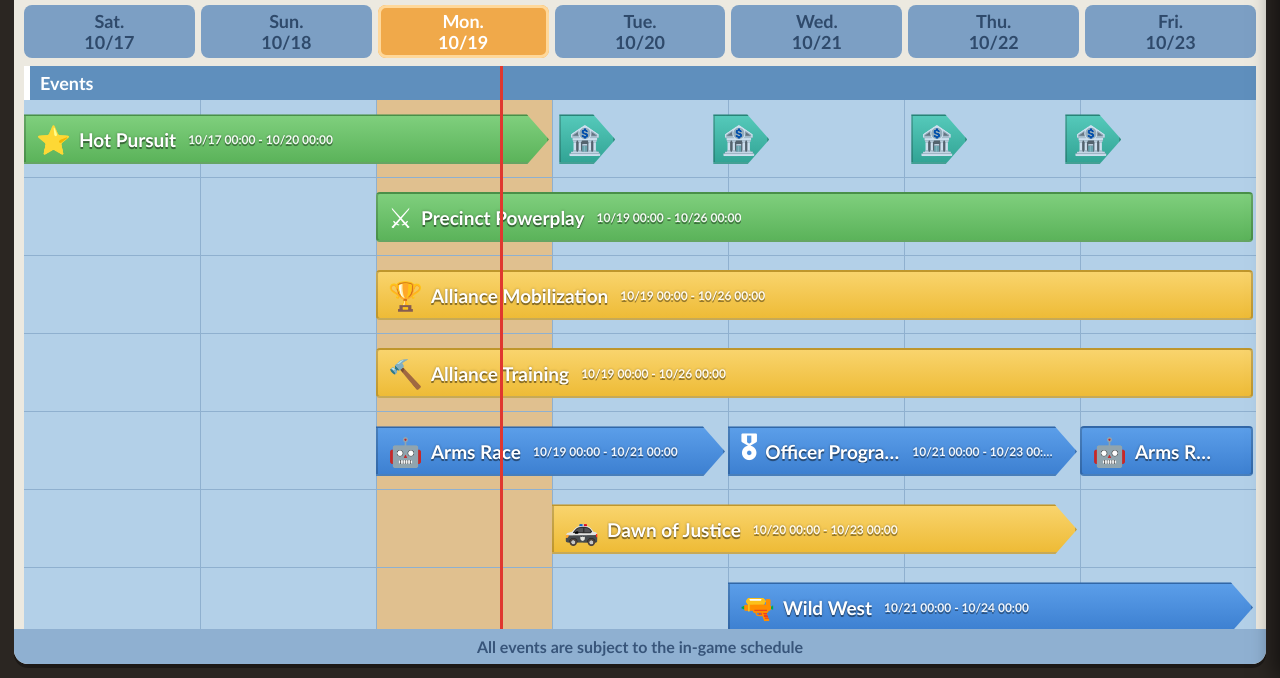
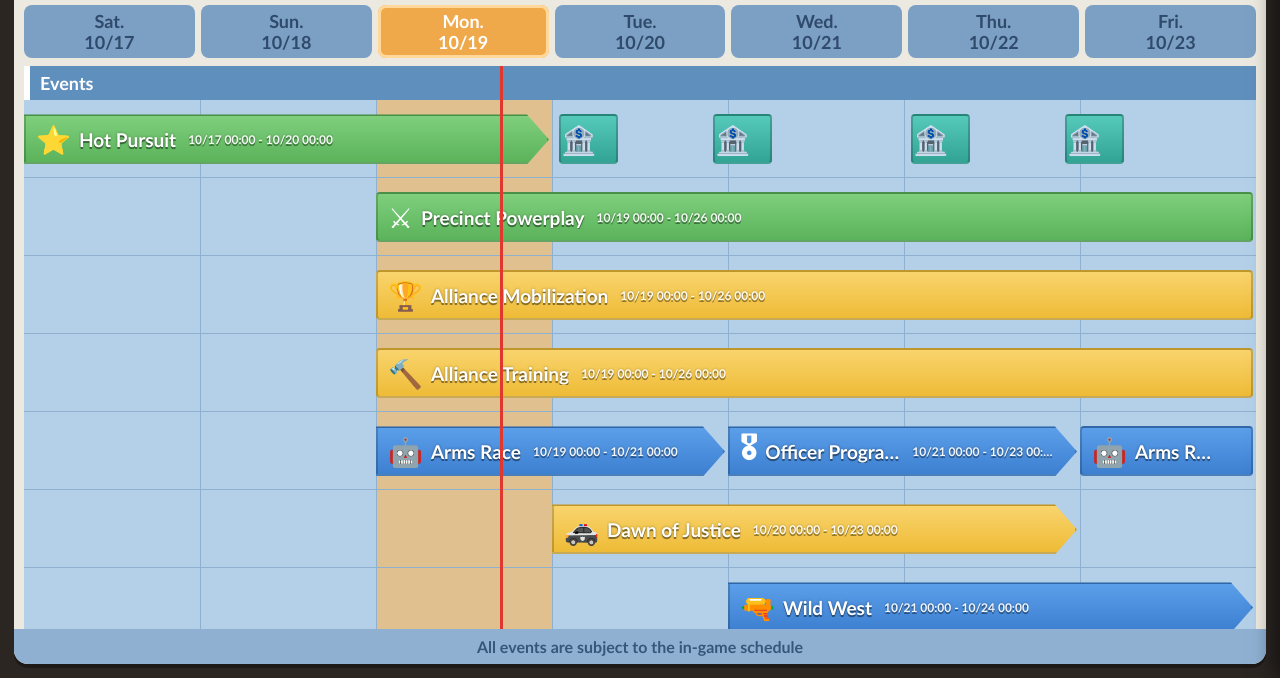
Before and after one commit to xNightWulf69/S64-Schedule, a plain HTML site: page index.html in a window 1280 px wide. Shown: the part 122-800 px from the top of the page. Drawn offline with Linux system fonts and the light colour scheme.

Commit message:
Refactor minBarPx function to use board width

```diff
--- a/index.html
+++ b/index.html
@@ -44,7 +44,8 @@ button,input,select{font:inherit}
 .bar .nm{flex:0 1 auto;min-width:0;overflow:hidden;text-overflow:ellipsis}
 .bar .tm{flex:0 100 auto;min-width:0;overflow:hidden;text-overflow:ellipsis;font-size:12px;font-weight:600;opacity:.92;margin-left:4px}
 .bar.cut-l{border-left-width:0}
-.bar.mini{padding:0 14px 0 6px}
+.bar.mini{padding:0 2px;justify-content:center;container-type:inline-size}
+.bar.mini .ic{font-size:min(28px,75cqw)}
 .c-gold{background:linear-gradient(#f9d46d,#eebb36)} .c-green{background:linear-gradient(#7fcf7d,#5bb35a)}
 .c-blue{background:linear-gradient(#5b9ee9,#3d80d1)} .c-red{background:linear-gradient(#ec756e,#cf4f48)}
 .c-purple{background:linear-gradient(#ab88e2,#8a62c6)} .c-teal{background:linear-gradient(#55c9ba,#32a495)}
@@ -147,9 +148,9 @@ function groupKey(ev){
   return base || n;
 }
 
-/* smallest bar width (px): just enough to show the emoji (the name appears if the bar is wider) */
-function minBarPx(ev){
-  return ev.icon ? 56 : 30;
+/* smallest bar width (px): one third of a day column (the name appears if the bar is wider) */
+function minBarPx(ev, boardW){
+  return Math.max(8, Math.round(boardW / 7 / 3));
 }
 
 function occurrences(ev, a, b){
@@ -184,7 +185,7 @@ function render(){
     var items = [];
     events.forEach(function(ev, idx){
       if (ev.section !== sec) return;
-      var minPx = minBarPx(ev), g = groupKey(ev);
+      var minPx = minBarPx(ev, boardW), g = groupKey(ev);
       occurrences(ev, winA, winB).forEach(function(o){
         var vs = Math.max(o[0], winA), ve = Math.min(o[1], winB);
         var actualPx = (ve - vs) / span * boardW;
@@ -226,7 +227,7 @@ function render(){
         var left = (l - winA) / span * 100, width = (r - l) / span * 100;
         var cls = "bar c-" + (COLORS.indexOf(ev.color) >= 0 ? ev.color : "gold");
         var chopped = it.short && ((100 - left) / 100 * boardW < it.minPx);
-        if (it.e <= winB && !chopped) cls += " arrow";
+        if (it.e <= winB && !chopped && !it.short) cls += " arrow";
         if (it.s < winA) cls += " cut-l";
         if (it.short) cls += " mini";
         /* short bars keep their true start position; at the edge of the week they are cut short instead of shifted */
```
